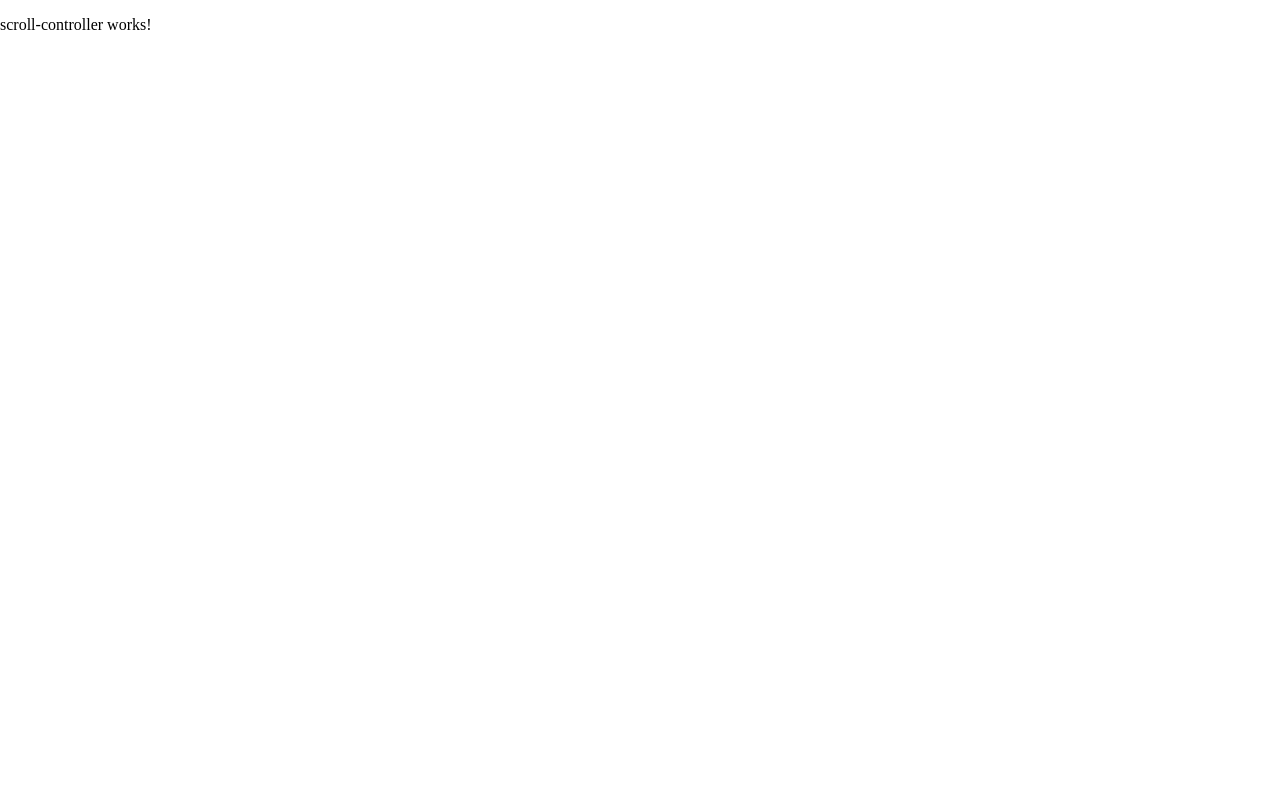
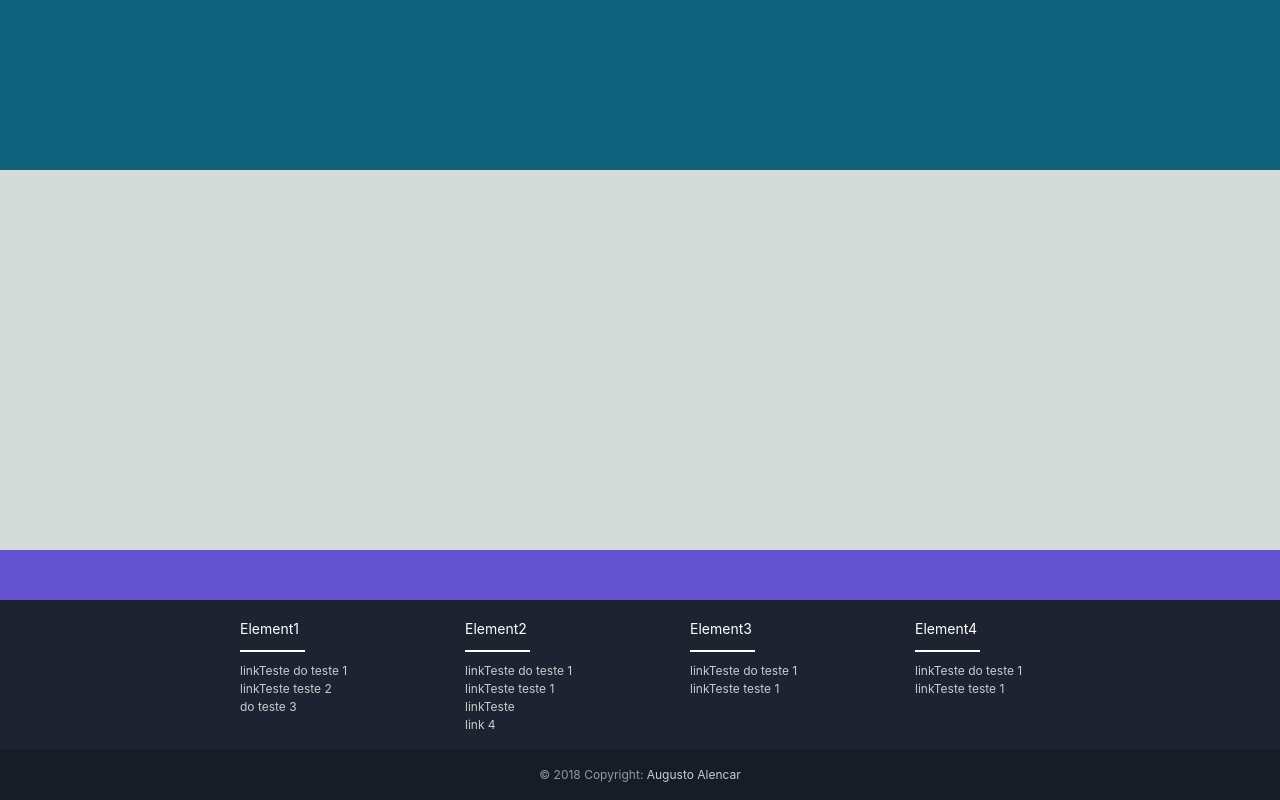
Before and after one commit to AugustoAlencar/Angular_Components, an Angular app: page /scroll in a window 1280 px wide. Built offline with nearby package versions, Linux system fonts and the light colour scheme.

Commit message:
Criação do componente de footer para o teste de scroll

```diff
--- a/src/app/router-controller/header/header.component.ts
+++ b/src/app/router-controller/header/header.component.ts
@@ -38,10 +38,14 @@ export class HeaderComponent implements OnInit {
             this.getMenu(1, this.menus);
         });
     */
+    this.router.events.subscribe((event: RouterEvent) => {
+      /* console.log(event) */
+       this.navigationInterceptor(event);
+    });
   }
 
   navigate(){
-    this.router.navigate(['/scroll'])
+    this.router.navigate(['/router'])
   }
 
   navigationInterceptor(event: RouterEvent): void {
--- a/src/app/scroll-controller/components-layout/footer/footer.component.html
+++ b/src/app/scroll-controller/components-layout/footer/footer.component.html
@@ -1,3 +1,24 @@
-<p>
-  footer works!
-</p>
+<footer class="footer" id="footer">
+  <div class="row social">
+    <div class="container-social">
+
+    </div>
+  </div>
+  <div class="row links">
+    <div class="container-links">
+      <div *ngFor="let item of list" class="list">
+        <div class="title">
+          <a class="item-title">{{item.title}}</a>
+          <hr class="row-title">
+        </div>
+        <a *ngFor="let i of item.elements" class="itens">{{i}}</a>
+      </div>
+    </div>
+  </div>
+  <!--  d-flex justify-content-center align-items-center -->
+  <div class="row copyright">
+    <p class="info">
+      © 2018 Copyright: <span>Augusto Alencar</span>
+    </p>
+  </div>
+</footer>
--- /dev/null
+++ b/src/app/scroll-controller/components-layout/footer/footer.component.scss
@@ -0,0 +1,95 @@
+@mixin flex-justify{
+  display: -webkit-flex;
+  display: -ms-flexbox;
+  display: flex;
+  -ms-flex-pack: center;
+  justify-content: center;
+}
+
+@mixin flex-align {
+  -ms-flex-align: center;
+  align-items: center;
+}
+
+@mixin flex-flow {
+  -ms-flex-wrap: nowrap;
+  flex-wrap: wrap;
+}
+
+@mixin container {
+  width: 100%;
+  max-width: 900px;
+}
+
+@mixin title {
+  color: #989898;
+}
+
+@mixin sub-itens {
+  color: #cccccc;
+}
+
+
+.footer{
+  bottom: 0;
+  width: 100%;
+  position: absolute;
+  overflow-x: hidden;
+
+  .social{
+    background: #6451cf;
+    height: 50px;
+  }
+
+  .links{
+    @include flex-justify();
+    @include flex-align();
+    background: #1d2331;
+    min-height: 150px;
+    .container-links{
+      @include container();
+      @include flex-justify();
+      @include flex-flow();
+      .list{
+        display: inline-block;
+        margin: 10px 50px;
+        min-width: 125px;
+        div.title, a.itens{
+          cursor: pointer;
+        }
+        div.title{
+          color: white;
+          a.item-title{
+            color: white;
+            font-size: 14px;
+          }
+          .row-title{
+            width: 50%;
+            border: 1px solid;
+            margin: 10px 0;
+          }
+        }
+        a.itens{
+          @include sub-itens();
+          display: block;
+          font-size: 12px;
+        }
+      }
+    }
+  }
+
+  .copyright{
+    @include flex-justify();
+    @include flex-align();
+    background: #161d27;
+    height: 50px;
+    p.info{
+      @include title();
+      font-size: 12px;
+      margin: 0;
+      span{
+        @include sub-itens();
+      }
+    }
+  }
+}
--- a/src/app/scroll-controller/components-layout/footer/footer.component.ts
+++ b/src/app/scroll-controller/components-layout/footer/footer.component.ts
@@ -1,15 +1,49 @@
 import { Component, OnInit } from '@angular/core';
+import { element } from 'protractor';
 
 @Component({
-  selector: 'app-footer',
+  selector: 'app-footer-scroll',
   templateUrl: './footer.component.html',
-  styleUrls: ['./footer.component.css']
+  styleUrls: ['./footer.component.scss']
 })
 export class FooterComponent implements OnInit {
+
+  public list: Array<Object>;
 
   constructor() { }
 
   ngOnInit() {
+    this.pushList();
+  }
+
+  private pushList(): void {
+    this.list = [
+      {
+        title: 'Element1',
+        elements: [
+          'linkTeste do teste 1', 'linkTeste teste 2', 'do teste 3',
+        ]
+      },
+      {
+        title: 'Element2',
+        elements: [
+          'linkTeste do teste 1', 'linkTeste teste 1', 'linkTeste', 'link 4'
+        ]
+      },
+      {
+        title: 'Element3',
+        elements: [
+          'linkTeste do teste 1', 'linkTeste teste 1',
+        ]
+      },
+      {
+        title: 'Element4',
+        elements: [
+          'linkTeste do teste 1', 'linkTeste teste 1',
+        ]
+      },
+
+    ]
   }
 
 }
--- a/src/app/scroll-controller/scroll-controller.component.html
+++ b/src/app/scroll-controller/scroll-controller.component.html
@@ -1,3 +1,4 @@
-<p>
-  scroll-controller works!
-</p>
+<div class="container-fluid">
+
+  <app-footer-scroll></app-footer-scroll>
+</div>
--- /dev/null
+++ b/src/app/scroll-controller/scroll-controller.component.scss
@@ -0,0 +1,10 @@
+div.container-fluid {
+    top: 0px;
+    left: 0px;
+    right: 0px;
+    bottom: 0px;
+    position: fixed;
+    background: linear-gradient(#0e627b 170px, #d5dbd9 170px, #d5dbd9 170px);
+    overflow: auto;
+    padding: 0px;
+}
--- a/src/app/scroll-controller/scroll-controller.component.ts
+++ b/src/app/scroll-controller/scroll-controller.component.ts
@@ -3,7 +3,7 @@ import { Component, OnInit } from '@angular/core';
 @Component({
   selector: 'app-scroll-controller',
   templateUrl: './scroll-controller.component.html',
-  styleUrls: ['./scroll-controller.component.css']
+  styleUrls: ['./scroll-controller.component.scss']
 })
 export class ScrollControllerComponent implements OnInit {
 
--- a/src/index.html
+++ b/src/index.html
@@ -2,13 +2,29 @@
 <html lang="en">
 <head>
   <meta charset="utf-8">
-  <title>ProjectTesting</title>
+  <title>E-Commerce</title>
   <base href="/">
 
   <meta name="viewport" content="width=device-width, initial-scale=1">
+  <!-- css global -->
+  <link rel="stylesheet" type="text/html" href="../src/styles.css">
+  <!-- Google Fonts -->
+  <link href="https://fonts.googleapis.com/css?family=Roboto:100,300,400,500,700" rel="stylesheet">
+  <!-- font-awesome -->
+  <link rel="stylesheet" href="https://use.fontawesome.com/releases/v5.1.0/css/all.css">
+  <!-- boostrap 4.0 -->
+  <link href="https://maxcdn.bootstrapcdn.com/bootstrap/4.0.0/css/bootstrap.min.css" rel="stylesheet">
+  <!-- bootstrap 4.1 -->
+  <link rel="stylesheet" href="https://stackpath.bootstrapcdn.com/bootstrap/4.1.1/css/bootstrap.min.css" integrity="sha384-WskhaSGFgHYWDcbwN70/dfYBj47jz9qbsMId/iRN3ewGhXQFZCSftd1LZCfmhktB" crossorigin="anonymous">
+  <!-- icon logo -->
   <link rel="icon" type="image/x-icon" href="favicon.ico">
+
 </head>
 <body>
   <app-root></app-root>
+  <script src="https://cdnjs.cloudflare.com/ajax/libs/web-animations/2.2.2/web-animations.min.js"></script>
+  <script src="https://code.jquery.com/jquery-3.3.1.slim.min.js" integrity="sha384-q8i/X+965DzO0rT7abK41JStQIAqVgRVzpbzo5smXKp4YfRvH+8abtTE1Pi6jizo" crossorigin="anonymous"></script>
+  <script src="https://cdnjs.cloudflare.com/ajax/libs/popper.js/1.14.3/umd/popper.min.js" integrity="sha384-ZMP7rVo3mIykV+2+9J3UJ46jBk0WLaUAdn689aCwoqbBJiSnjAK/l8WvCWPIPm49" crossorigin="anonymous"></script>
+  <script src="https://stackpath.bootstrapcdn.com/bootstrap/4.1.1/js/bootstrap.min.js" integrity="sha384-smHYKdLADwkXOn1EmN1qk/HfnUcbVRZyYmZ4qpPea6sjB/pTJ0euyQp0Mk8ck+5T" crossorigin="anonymous"></script>
 </body>
 </html>
```
Also changed, not shown: src/app/scroll-controller/components-layout/footer/footer.component.css (deleted), src/app/scroll-controller/scroll-controller.component.css (deleted).
